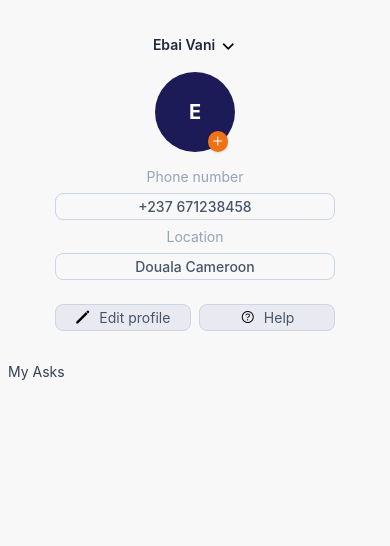
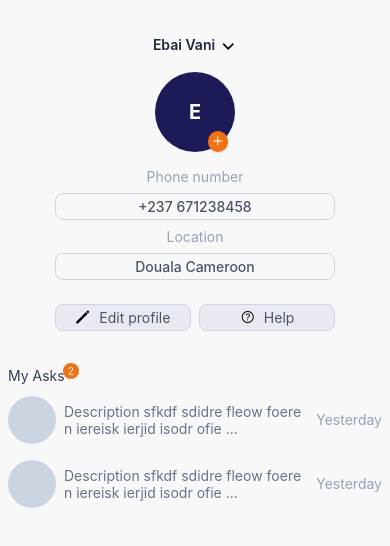
Before and after one commit to Kimbohlovette/whoget-mobile-client, a React Native app: screen / in a window 390 px wide. Shown: the top 546 px of the page. Built offline with nearby package versions, Linux system fonts and the light colour scheme.

Commit message:
User details page complete

```diff
--- a/src/pages/Profile.tsx
+++ b/src/pages/Profile.tsx
@@ -1,6 +1,8 @@
 import { View, Text, Pressable, TextInput } from 'react-native';
 import React, { useState } from 'react';
 import Icon from 'react-native-vector-icons/Ionicons';
+import { textEllipsis } from '../shared/ellipseText';
+import { ScrollView } from 'react-native';
 
 const Profile = () => {
   const [editable, setEditable] = useState(false);
@@ -59,9 +61,43 @@ const Profile = () => {
         </View>
       </View>
       <View className="w-full">
-        <View>
+        <View className="relative py-1 w-1/5">
           <Text className="text-slate-700">My Asks</Text>
+          <View className="absolute top-0 right-1 h-4 aspect-square justify-center items-center bg-secondary-500 rounded-full">
+            <Text className="text-[10px] text-white">2</Text>
+          </View>
         </View>
+        <ScrollView className="w-full gap-y-2 divide-y divide-slate-200">
+          <View className="">
+            <UserAsk />
+          </View>
+          <View>
+            <UserAsk />
+          </View>
+        </ScrollView>
+      </View>
+    </View>
+  );
+};
+
+const UserAsk = () => {
+  return (
+    <View className="flex-row items-center gap-x-2 justify-between py-2">
+      <View className="flex-1 flex-row items-center">
+        <View className="h-12 mr-2 aspect-square bg-slate-300 rounded-full">
+          <Text> </Text>
+        </View>
+        <View className="flex-1">
+          <Text className="text-slate-500">
+            {textEllipsis(
+              'Description sfkdf sdidre fleow foere n iereisk ierjid isodr ofie oher',
+              10,
+            )}
+          </Text>
+        </View>
+      </View>
+      <View>
+        <Text className="text-slate-400 text-sm">Yesterday</Text>
       </View>
     </View>
   );
```
